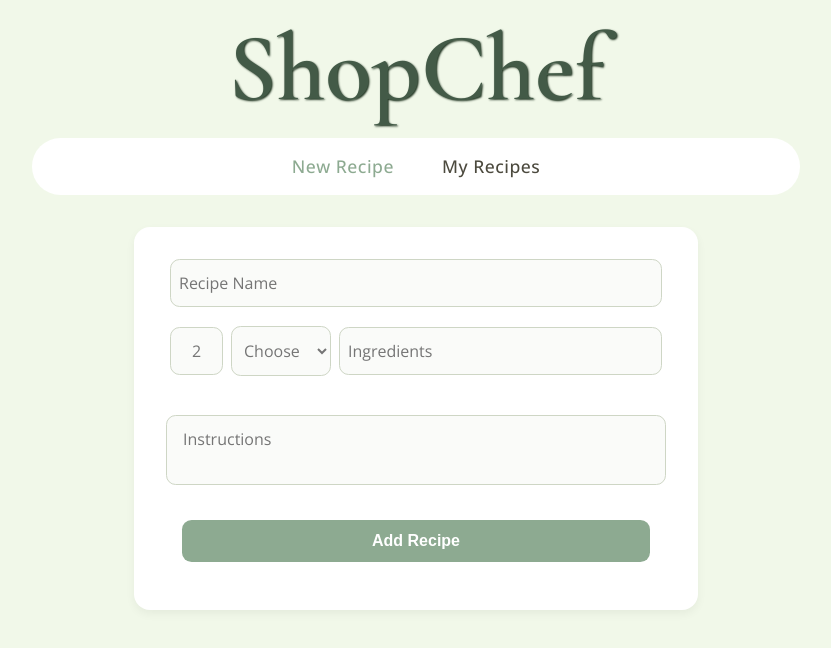
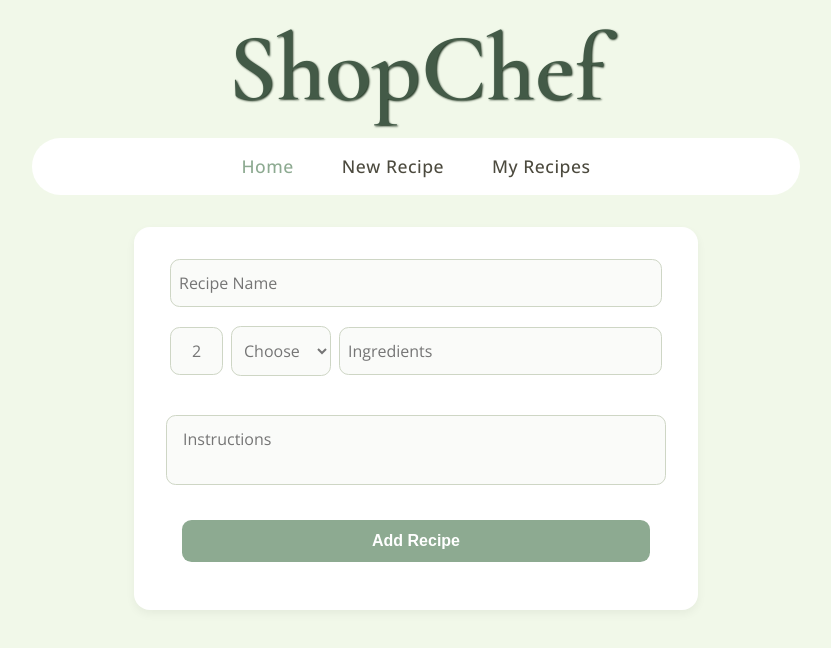
Before and after one commit to magentawitch/ShopChef, a React (Vite) app: page / in a window 1280 px wide. Shown: the top 648 px of the page, without its empty margins (224-1055 px from the left). Built offline with nearby package versions, Linux system fonts and the light colour scheme.

Commit message:
Update NavBar.jsx
Added Home to the NavLink list

```diff
--- a/src/Components/Navigation/NavBar.jsx
+++ b/src/Components/Navigation/NavBar.jsx
@@ -9,12 +9,18 @@ function NavBar() {
                 <li>
                     <NavLink to="/"
                         className={({ isActive }) => isActive ? styles.active : undefined}>
+                        Home
+                    </NavLink>
+                </li>
+                <li>
+                    <NavLink to="/new-recipe"
+                        className={({ isActive }) => isActive ? styles.active : undefined}>
                         New Recipe
                     </NavLink>
                 </li>
                 <li>
                     <NavLink to="/recipes"
-                    className={({ isActive }) => isActive ? styles.active : undefined}>
+                        className={({ isActive }) => isActive ? styles.active : undefined}>
                         My Recipes
                     </NavLink>
                 </li>
```
